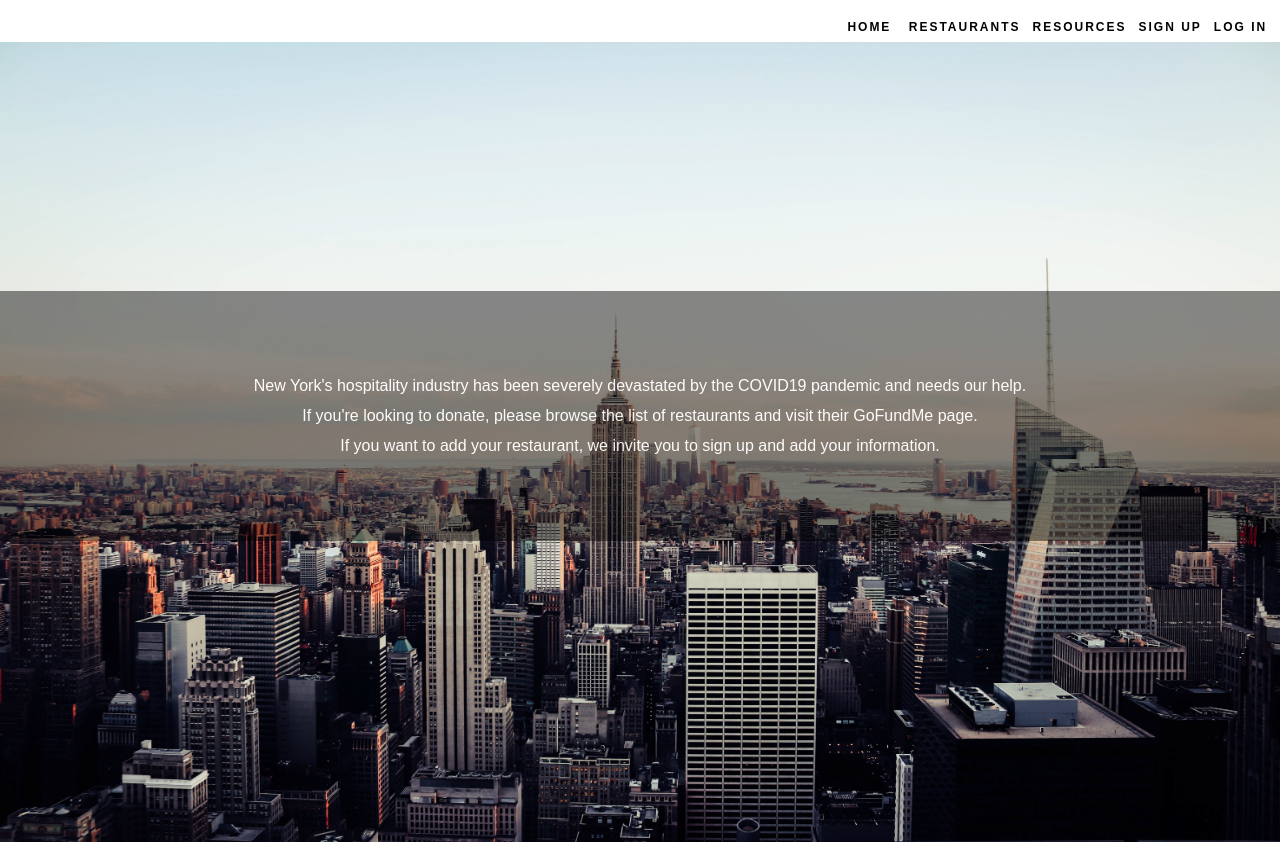
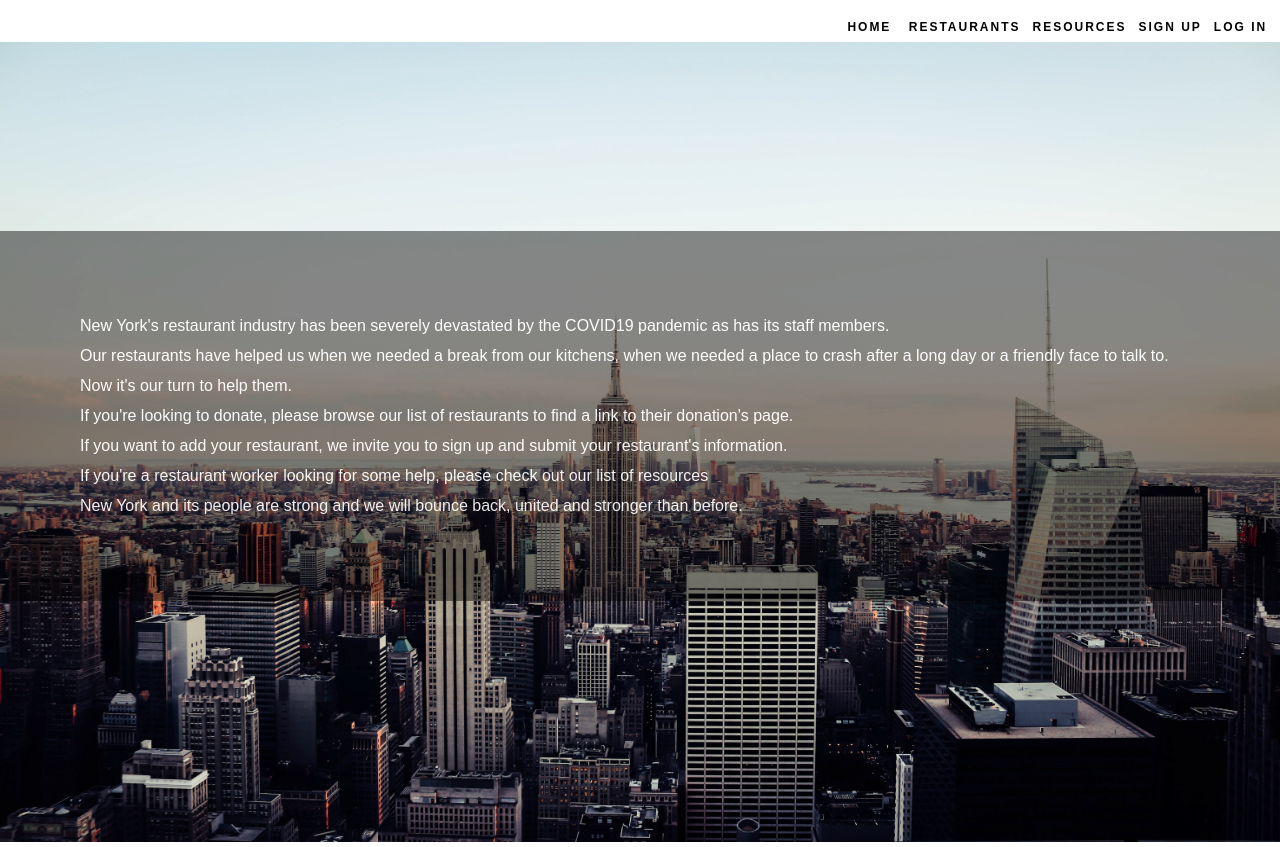
Before and after one commit to v-mauna/helpHospitality, a React (Create React App) app in the folder help-hospitality/: page / in a window 1280 px wide. Built offline with nearby package versions, Linux system fonts and the light colour scheme; a web font is replaced by a local one; what aws-amplify would draw is missing.

Commit message:
Changed Intro & Text-Align on Home Page.

```diff
--- a/help-hospitality/src/homePage/home.css
+++ b/help-hospitality/src/homePage/home.css
@@ -34,7 +34,7 @@ a:hover{
     position: absolute;
     top: 50%;
     margin-left: 50%;
-    text-align: center;
+    text-align: justify;
     transform: translate(-50%, -50%);
     width: 100vw;
     height: auto;
--- a/help-hospitality/src/homePage/home.js
+++ b/help-hospitality/src/homePage/home.js
@@ -2,17 +2,32 @@ import React from 'react'
 import './home.css'
 import Skyline from '../images/skyline.jpg'
 
-
-export default class Home extends React.Component{
-    render() {
+export default class Home extends React.Component {
+  render () {
     return (
-          <main className="homePage">
-
+      <main className='homePage'>
         <div id='skyline'>
-                  <img src={Skyline} alt="Skyline"/>
-                  <p className='homeText'>New York's hospitality industry has been severely devastated by the COVID19 pandemic and needs our help.<br/>
-            If you're looking to donate, please browse the list of <a href="/restaurants">restaurants</a> and visit their GoFundMe page.<br/>
-            If you want to add your restaurant, we invite you to <a href='/signup'>sign up</a> and add your information.   </p>
+          <img src={Skyline} alt='Skyline' />
+          <p className='homeText'>
+            New York's restaurant industry has been severely devastated by the
+            COVID19 pandemic as has its staff members.
+            <br />
+            Our restaurants have helped us when we needed a break from our
+            kitchens, when we needed a place to crash after a long day or a
+            friendly face to talk to. <br/>
+            Now it's our turn to help them.
+            <br />
+            If you're looking to donate, please browse our list of{' '}
+            <a href='/restaurants'>restaurants</a> to find a link to their
+            donation's page. <br />
+            If you want to add your restaurant, we invite you to{' '}
+            <a href='/signup'>sign up</a> and submit your restaurant's information.
+            <br />
+            If you're a restaurant worker looking for some help, please check out our list of{' '}
+            <a href='/resources'>resources</a>
+            <br/>
+            New York and its people are strong and we will bounce back, united and stronger than before.
+            </p>
         </div>
       </main>
     )
```
Also changed, not shown: 1 other file (tests, documents, lock files or other folders). Lines whose indentation alone changed are shown as unchanged.
